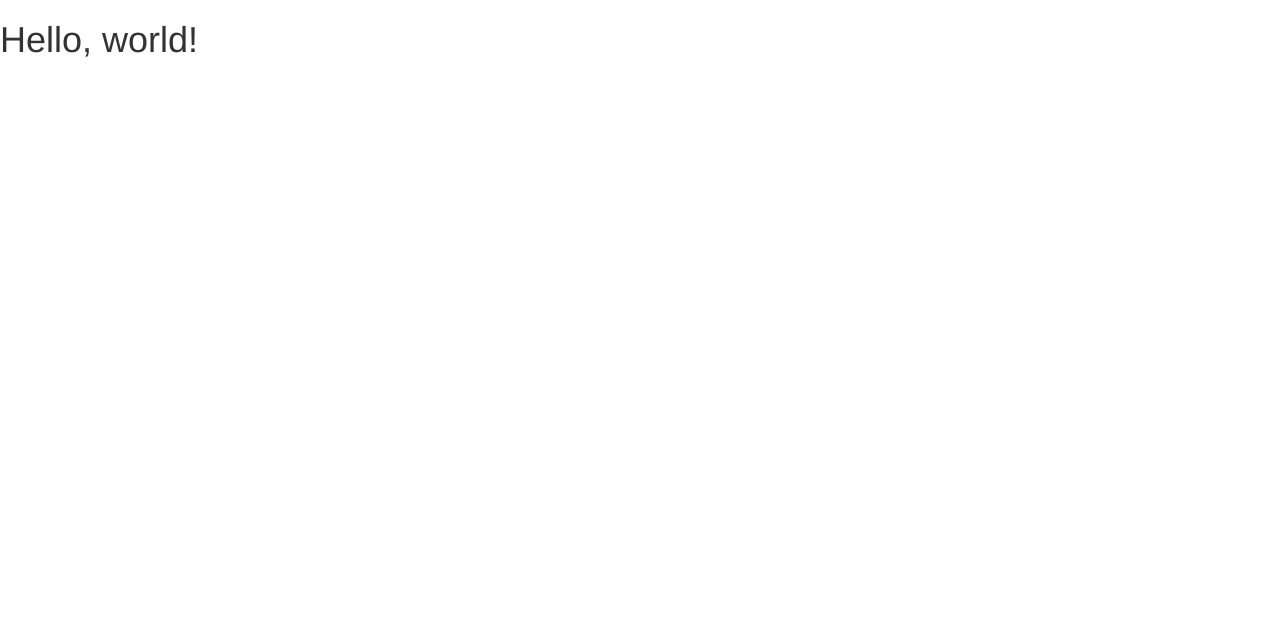
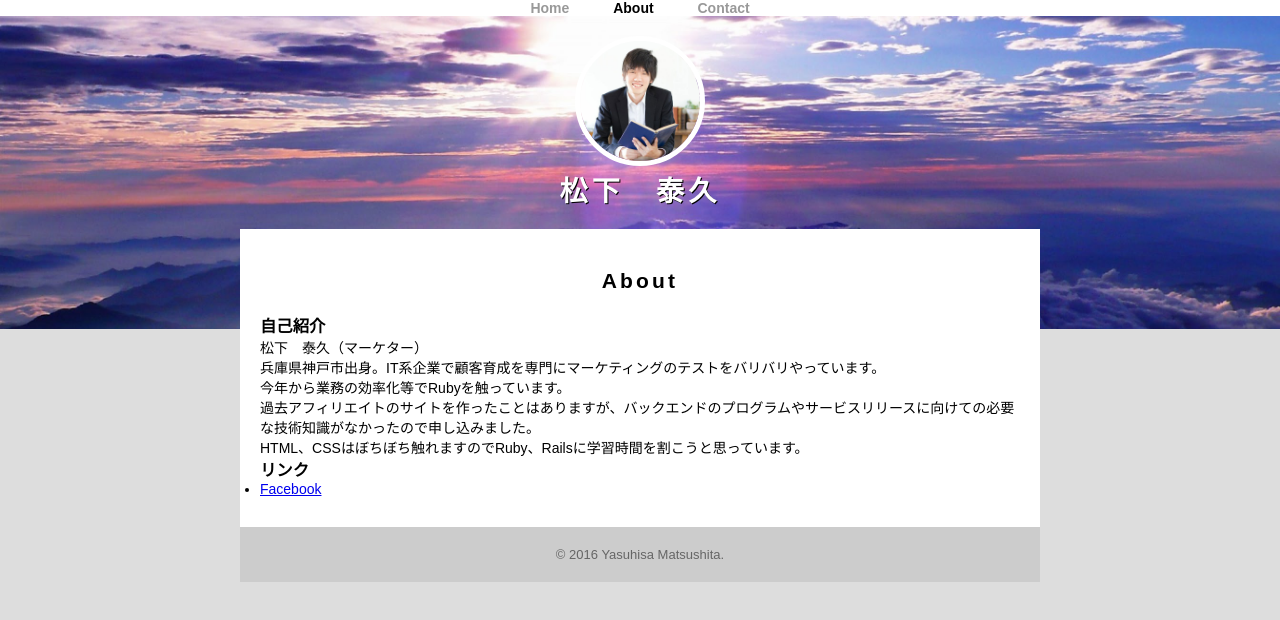
Before and after one commit to house773mat/house773mat.github.io, a plain HTML site: page index.html in a window 1280 px wide. Drawn offline with nearby package versions, Linux system fonts and the light colour scheme.

Commit message:
kadai commit

```diff
--- /dev/null
+++ b/about.css
@@ -0,0 +1,83 @@
+* {
+  margin: 0;
+  padding: 0;
+}
+
+body {
+  font-family: YuGothic, "游ゴシック", "メイリオ", Meiryo, "ヒラギノ角ゴ Pro W3", "Hiragino Kaku Gothic Pro", sans-serif;
+  background-color: #ddd;
+  font-size: 14px;
+}
+
+header {
+  background-image: url("bg.jpg");
+  background-position: center center;
+  background-size: cover;
+  background-repeat: no-repeat;
+  padding-bottom: 100px;
+}
+
+#logo {
+  padding: 20px 0;
+  text-align: center;
+}
+
+#logo img {
+  max-width: 120px;
+  border: 5px solid #fff;
+  border-radius: 100%;
+}
+
+#logo h1 {
+  letter-spacing: 0.15em;
+  color: #fff;
+  text-shadow: 1px 1px 0px #000;
+}
+
+nav {
+  text-align: center;
+  background: #fff;
+}
+
+nav ul li {
+  margin: 0 20px;
+  display: inline-block;
+}
+
+nav ul li a {
+  text-decoration: none;
+  color: #999;
+  font-weight: bold;
+}
+
+nav ul li a.selected {
+  color: #000;
+}
+
+.container {
+  max-width: 800px;
+  margin: -100px auto 0;
+  background-color: #fff;
+}
+
+section {
+  padding: 30px 20px;
+}
+
+section h2 {
+  padding: 10px 0 20px 0;
+  text-align: center;
+  letter-spacing: 0.15em;
+}
+
+footer {
+  padding: 20px 0;
+  font-size: 93%;
+  text-align: center;
+  background-color: #ccc;
+  color: #666;
+}
+
+span.red {
+  color: red;
+}
--- a/index.html
+++ b/index.html
@@ -2,17 +2,40 @@
 <html lang="ja">
   <head>
     <meta charset="utf-8">
-    <meta http-equiv="X-UA-Compatible" content="IE=edge">
-    <meta name="viewport" content="width=device-width, initial-scale=1">
-    <title>Bootstrap Sample</title>
-    <!-- BootstrapのCSS読み込み -->
-    <link rel="stylesheet" href="//maxcdn.bootstrapcdn.com/bootstrap/3.3.5/css/bootstrap.min.css">
-    <!-- jQuery読み込み -->
-    <script src="//ajax.googleapis.com/ajax/libs/jquery/1.11.3/jquery.min.js"></script>
-    <!-- BootstrapのJS読み込み -->
-    <script src="//maxcdn.bootstrapcdn.com/bootstrap/3.3.5/js/bootstrap.min.js"></script>
+    <title>松下　泰久 | About</title>
+    <link rel="stylesheet" href="about.css">
   </head>
   <body>
-    <h1>Hello, world!</h1>
+    <header>
+      <nav>
+        <ul>
+          <li><a href="index.html">Home</a></li>
+          <li><a href="about.html" class="selected">About</a></li>
+          <li><a href="contact.html">Contact</a></li>
+        </ul>
+      </nav>
+      <div id="logo">
+        <img src="profile.jpg" alt="">
+        <h1>松下　泰久</h1>
+      </div>
+    </header>
+    <div class="container">
+      <section>
+        <h2>About</h2>
+        <h3>自己紹介</h3>
+        <p>松下　泰久（マーケター）</p>
+        <p>兵庫県神戸市出身。IT系企業で顧客育成を専門にマーケティングのテストをバリバリやっています。</p>
+        <p>今年から業務の効率化等でRubyを触っています。</p>
+        <p>過去アフィリエイトのサイトを作ったことはありますが、バックエンドのプログラムやサービスリリースに向けての必要な技術知識がなかったので申し込みました。</p>
+        <p>HTML、CSSはぼちぼち触れますのでRuby、Railsに学習時間を割こうと思っています。</p>
+        <h3>リンク</h3>
+        <ul>
+          <li><a href="https://www.facebook.com/yasuhisa.matsushita.7" target="_blank">Facebook</a></li>
+        </ul>
+      </section>
+      <footer>
+        <p>&copy; 2016 Yasuhisa Matsushita.</p>
+      </footer>
+    </div>
   </body>
 </html>
```
Also changed, not shown: bg.jpg (added), profile.jpg (added).
